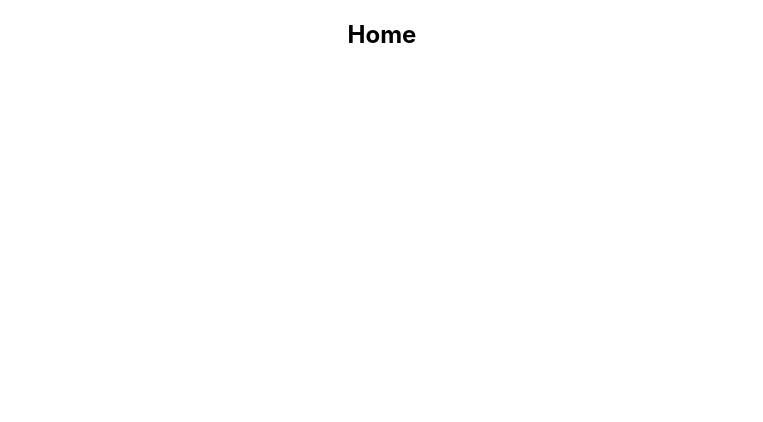
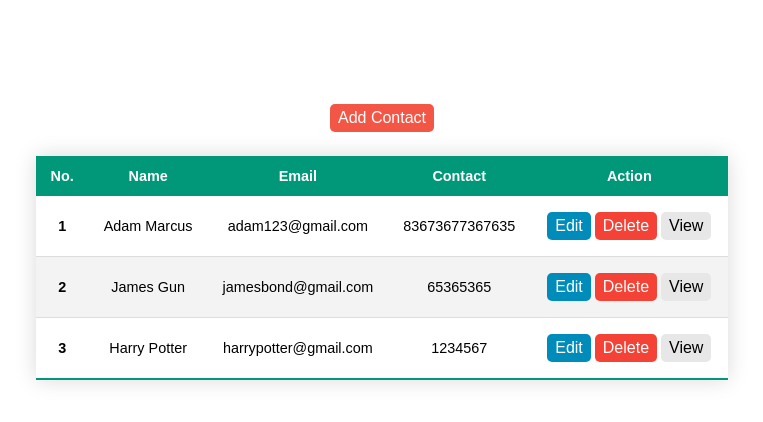
Before and after one commit to bbilginerdem/rtk-crud, a React (Create React App) app: page / in a window 1280 px wide. Shown: the top 422 px of the page, without its empty margins (258-1021 px from the left). Built offline with nearby package versions, Linux system fonts and the light colour scheme; data requests are answered from the project's data file.

Commit message:
created Home page with table & routes

```diff
--- a/src/pages/Home.tsx
+++ b/src/pages/Home.tsx
@@ -1,9 +1,60 @@
-import React from 'react'
+import React, { useEffect } from 'react'
+import { Link } from 'react-router-dom'
+import { toast } from 'react-toastify'
+
+import { useContactsQuery } from '../services/contactsApi'
+import './Home.css'
 
 const Home = () => {
+  const { data, error, isLoading } = useContactsQuery()
+
+  if (isLoading) {
+    return <h3>Loading...</h3>
+  }
+
   return (
-    <div>
-      <h2>Home</h2>
+    <div style={{ marginTop: "100px" }}>
+      <Link to="/addContact">
+        <button className='btn btn-add'>Add Contact</button>
+      </Link>
+      <br />
+      <br />
+      <table className="styled-table">
+        <thead>
+          <tr>
+            <th style={{ textAlign: "center" }}>No.</th>
+            <th style={{ textAlign: "center" }}>Name</th>
+            <th style={{ textAlign: "center" }}>Email</th>
+            <th style={{ textAlign: "center" }}>Contact</th>
+            <th style={{ textAlign: "center" }}>Action</th>
+          </tr>
+        </thead>
+        <tbody>
+          {data?.map((item: any, index: any) => {
+            return (
+              <tr key={item.id}>
+                <th scope="row">
+                  {index + 1}
+                </th>
+                <td>{item.name}</td>
+                <td>{item.email}</td>
+                <td>{item.contact}</td>
+                <td>
+                  <Link to={`/editContact/${item.id}`}>
+                    <button className='btn btn-edit'>Edit</button>
+                  </Link>
+                  <button className="btn btn-delete">
+                    Delete
+                  </button>
+                  <Link to={`/info/${item.id}`}>
+                    <button className='btn btn-view'>View</button>
+                  </Link>
+                </td>
+              </tr>
+            )
+          })}
+        </tbody>
+      </table>
     </div>
   )
 }
```
